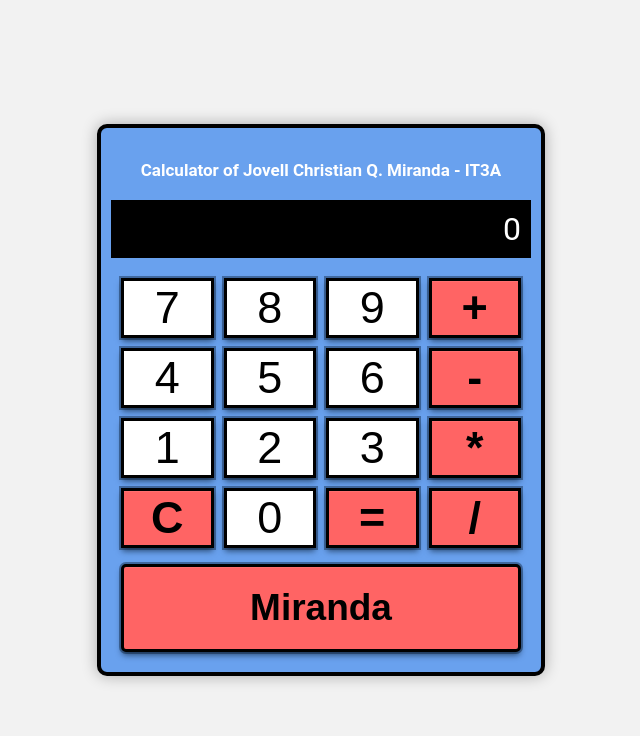
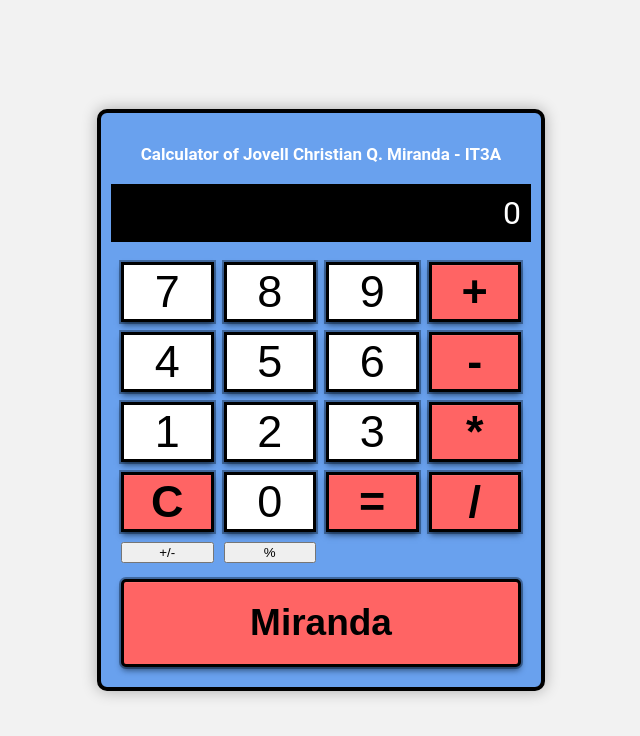
Before and after one commit to Jovellmiranda/Calculator, a React (Create React App) app: page / in a window 1280 px wide. Shown: the top 736 px of the page, without its empty margins (319-959 px from the left). Built offline with nearby package versions, Linux system fonts and the light colour scheme.

Commit message:
Adding New Features

```diff
--- a/src/App.js
+++ b/src/App.js
@@ -59,6 +59,25 @@ export default function App() {
     e.preventDefault();
     setDisp("Jovell Chrsitian Q. Miranda"); // Updated to Full Name
   };
+  const handleSignChange = () => {
+    if (Display !== "0") {
+      setDisp(prevDisplay => {
+        if (prevDisplay[0] === "-") {
+          return prevDisplay.slice(1);
+        } else {
+          return `-${prevDisplay}`;
+        }
+      });
+    }
+  };
+  const percentClickHandler = () => {
+    if (Display !== "0") {
+      const value = (parseFloat(Display) / 100).toString();
+      setDisp(value);
+    }
+  };
+
+
 
   return (
     <div className="App">
@@ -82,6 +101,9 @@ export default function App() {
           <CalcuButton label={"0"} onClick={() => handleButtonClick("0")} buttonClassName={"CalcuButtonNum"} />
           <CalcuButton label={"="} onClick={equalClickHandler} buttonClassName={"EqualsButton"} />
           <CalcuButton label={"/"} onClick={() => handleButtonClick("/")} buttonClassName={"OperatorButton"} />
+          <CalcuButton label={"+/-"} onClick={() => handleSignChange("+/-")} buttonClassName={"NegativePositive"} />
+          <CalcuButton label="%" onClick={percentClickHandler} buttonClassName={"PercentButton"} />
+
         </div>
         <div className="NameButton">
           <CalcuButton label={"Miranda"} onClick={nameClickHandler} buttonClassName={"CalcuButtonName"} />
```
